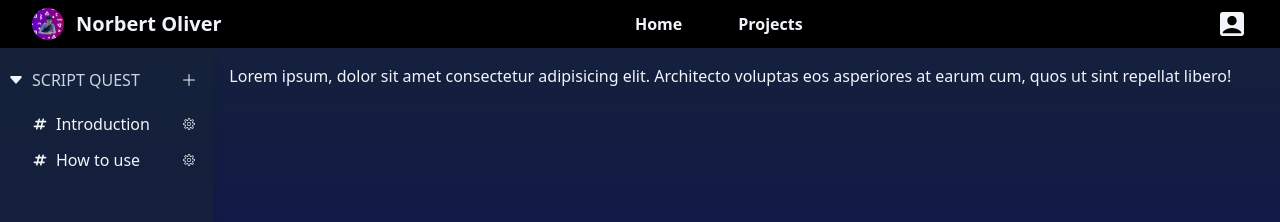
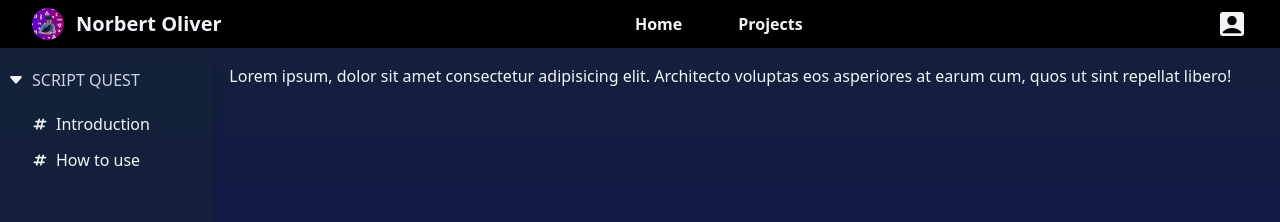
Before and after one commit to pewpewnor/old-portfolio-website, a Next.js app: page /projects in a window 1280 px wide. Shown: the top 222 px of the page. Built offline with nearby package versions, Linux system fonts and the light colour scheme.

Commit message:
feat: remove unused icons

```diff
--- a/src/page/workspace/Channel.tsx
+++ b/src/page/workspace/Channel.tsx
@@ -24,9 +24,7 @@
 			</div>
 
 			{/* Right section */}
-			<div className="flex items-center gap-x-2">
-				<CiSettings />
-			</div>
+			<div className="flex items-center gap-x-2"></div>
 		</div>
 	);
 };
--- a/src/page/workspace/ChannelSection.tsx
+++ b/src/page/workspace/ChannelSection.tsx
@@ -38,9 +38,7 @@
 				</div>
 
 				{/* Right section */}
-				<div className="flex items-center gap-x-2">
-					<BsPlusLg />
-				</div>
+				<div className="flex items-center gap-x-2"></div>
 			</div>
 
 			{/* Dropdown channels that belongs to this channel section */}
```
